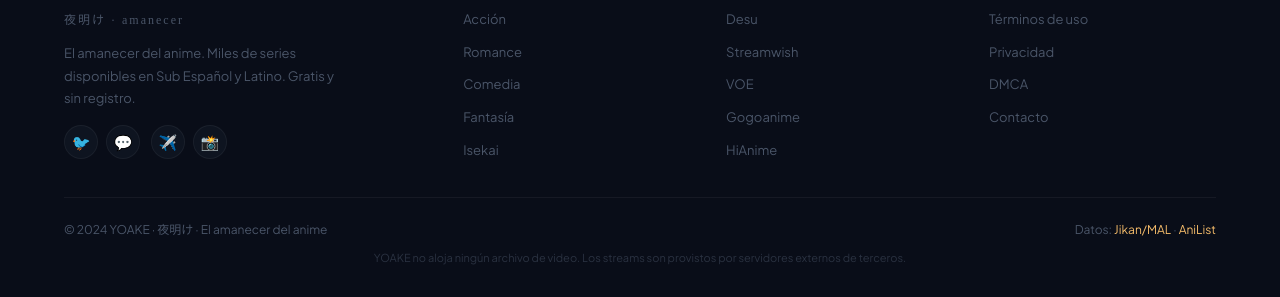
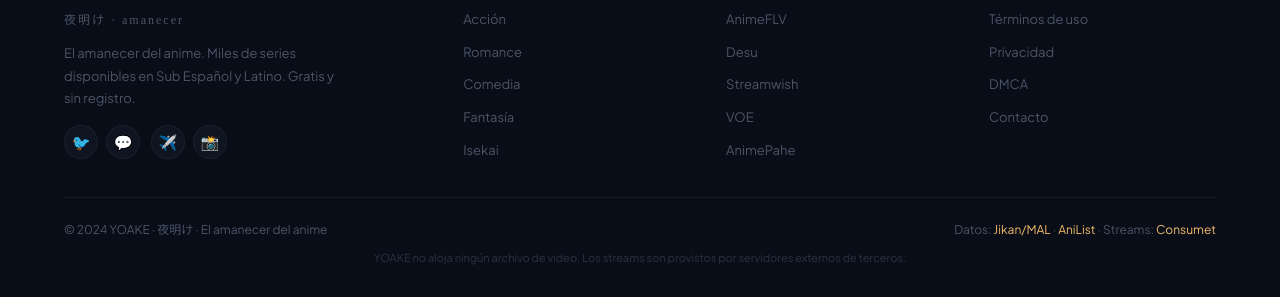
Before and after one commit to LeDarko-12/stream, a plain HTML site: page index.html in a window 1280 px wide. Shown: the part 3325-3622 px from the top of the page. Drawn offline with Linux system fonts and the light colour scheme; no server answers.

Commit message:
Update index.html

```diff
--- a/index.html
+++ b/index.html
@@ -175,7 +175,7 @@
       <div class="scroll-row-wrapper"><button class="scroll-arrow left">‹</button><div class="scroll-row" id="season-row"></div><button class="scroll-arrow right">›</button></div>
     </div>
     <div class="tab-content" id="tab-sub">
-      <p style="color:var(--text-muted);font-size:13px;margin-bottom:18px;padding:0 5%">📖 Subtitulado al español · Gogoanime + HiAnime</p>
+      <p style="color:var(--text-muted);font-size:13px;margin-bottom:18px;padding:0 5%">📖 Subtitulado al español · AnimeFLV + AnimePahe</p>
       <div class="scroll-row-wrapper"><button class="scroll-arrow left">‹</button><div class="scroll-row" id="sub-row"></div><button class="scroll-arrow right">›</button></div>
     </div>
     <div class="tab-content" id="tab-movies">
@@ -225,11 +225,11 @@
     <div class="footer-col">
       <h4>Servidores</h4>
       <ul>
+        <li><a href="#">AnimeFLV</a></li>
         <li><a href="#">Desu</a></li>
         <li><a href="#">Streamwish</a></li>
         <li><a href="#">VOE</a></li>
-        <li><a href="#">Gogoanime</a></li>
-        <li><a href="#">HiAnime</a></li>
+        <li><a href="#">AnimePahe</a></li>
       </ul>
     </div>
     <div class="footer-col">
@@ -244,7 +244,7 @@
   </div>
   <div class="footer-bottom">
     <p>© 2024 YOAKE · 夜明け · El amanecer del anime</p>
-    <p>Datos: <a href="https://jikan.moe" target="_blank" style="color:var(--accent-light)">Jikan/MAL</a> · <a href="https://anilist.co" target="_blank" style="color:var(--accent-light)">AniList</a></p>
+    <p>Datos: <a href="https://jikan.moe" target="_blank" style="color:var(--accent-light)">Jikan/MAL</a> · <a href="https://anilist.co" target="_blank" style="color:var(--accent-light)">AniList</a> · Streams: <a href="https://github.com/consumet/consumet.ts" target="_blank" style="color:var(--accent-light)">Consumet</a></p>
   </div>
   <p class="footer-disclaimer">YOAKE no aloja ningún archivo de video. Los streams son provistos por servidores externos de terceros.</p>
 </footer>
```
